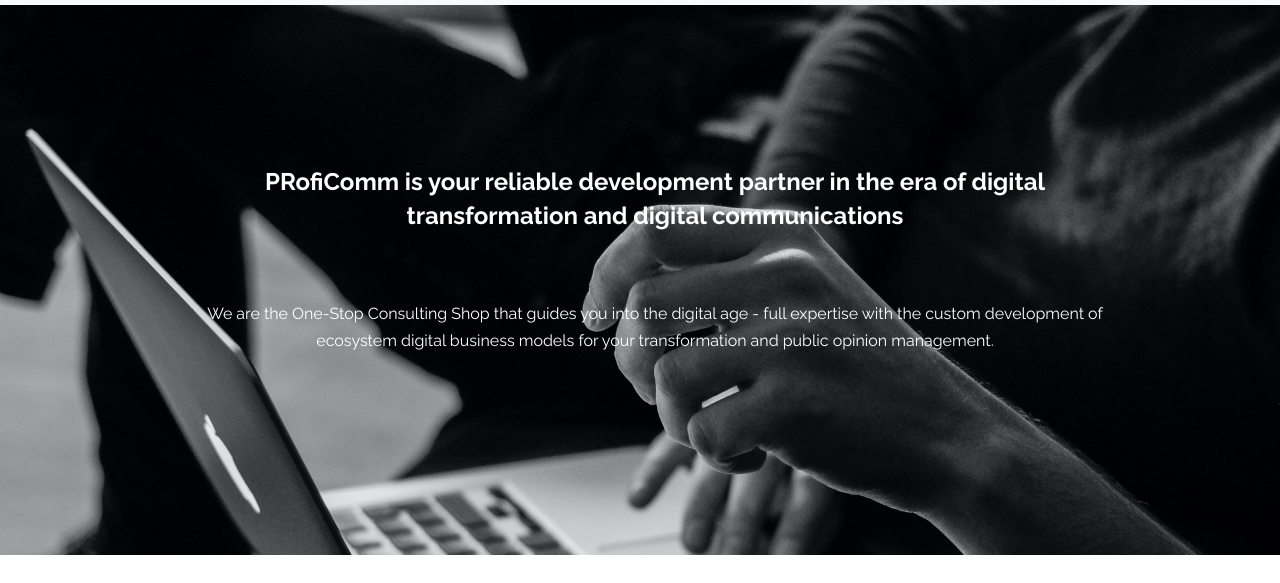
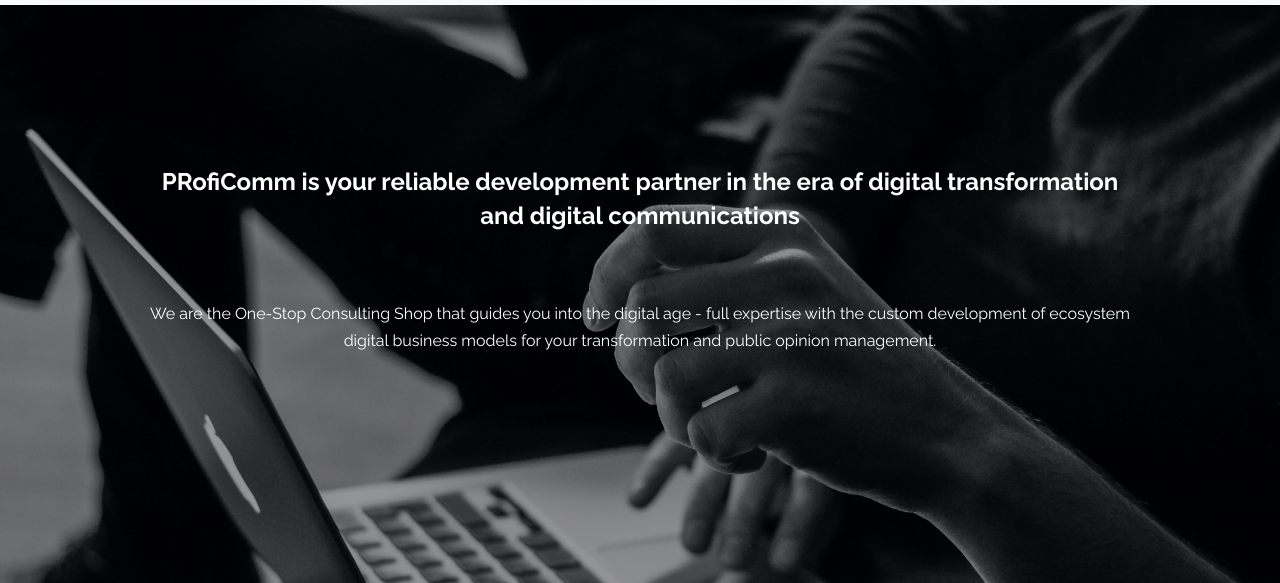
Before and after one commit to MyDataCoin/proficomm.github.io, a website with bundled scripts: page index.html in a window 1280 px wide. Shown: the part 81-664 px from the top of the page. Built offline with nearby package versions, Linux system fonts and the light colour scheme; a script that the page names is missing.

Commit message:
fixed hero

```diff
--- a/css/style.css
+++ b/css/style.css
@@ -80,12 +80,11 @@
 
 /* Main block */
 .hero-back {
-    background-image: url('../images/bg-3.jpg');
+    background-image: url('../images/back-image.jpg');
     display: block;
     background-size: cover;
     position: relative;
-    height: 550px;
-
+    min-height: 600px;
 }
 
 .heading {
--- a/index.html
+++ b/index.html
@@ -75,7 +75,7 @@
 
     <!-- MAIN BLOCK -->
     <div class="hero-back">
-        <div class="hero container" id="hero">
+        <div class="d-flex justify-content-center align-items-center h-500 container" id="hero">
             <div class="row">
                 <div class="text-block text-center">
                     <h1 class="heading display-4">PRofiComm is your reliable development partner in the era of digital transformation and digital communications</h1> <br>
```
Also changed, not shown: images/back-image.jpg (added), images/bg-3.jpg (deleted).
